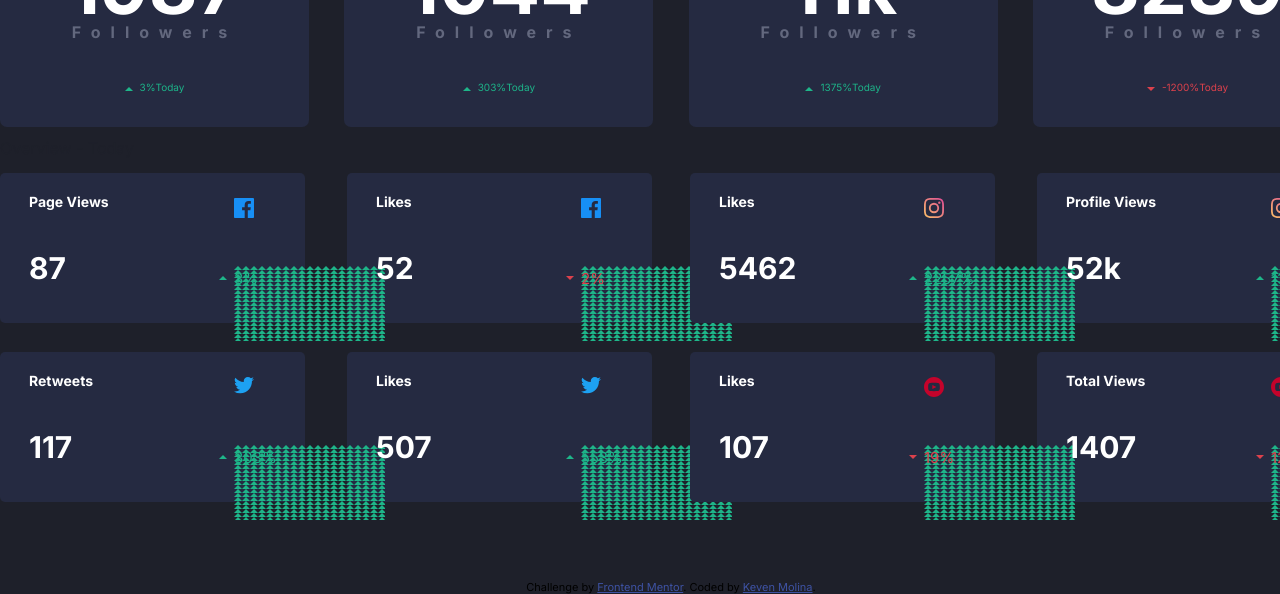
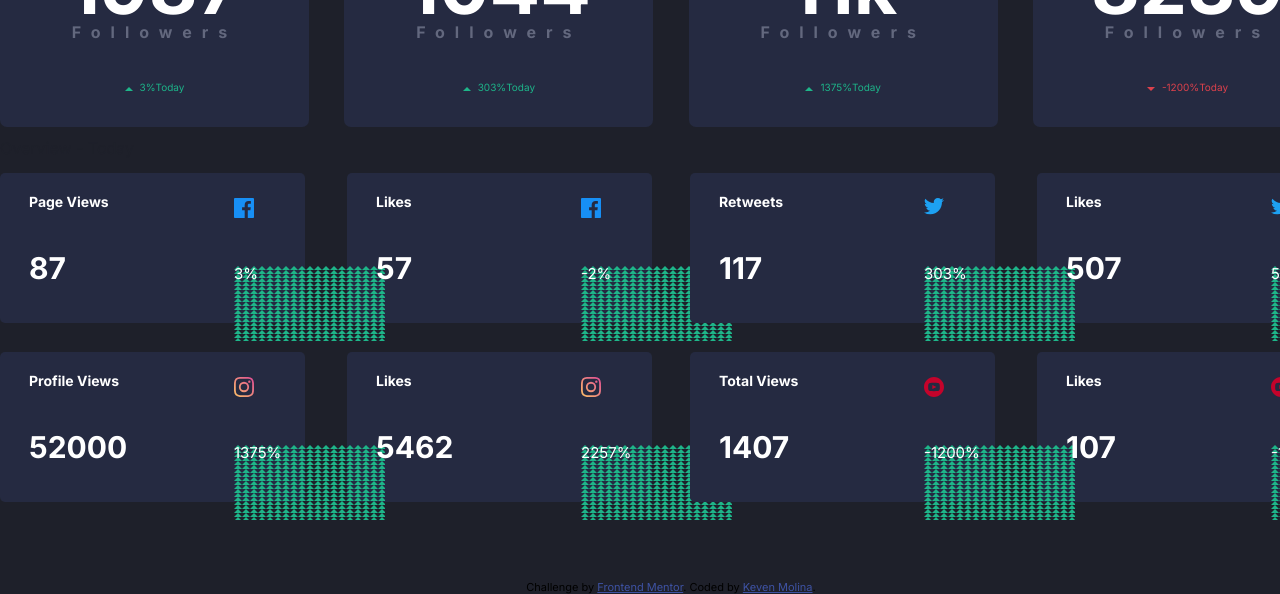
Before and after one commit to Kmolina009/Social-Media-Dashboard-Theme-Switcher, a plain HTML site: page index.html in a window 1280 px wide. Shown: the part 321-915 px from the top of the page. Drawn offline with nearby package versions, Linux system fonts and the light colour scheme; files whose address does not match are found by name.

Commit message:
feat:Like-View card component created

```diff
--- a/index.html
+++ b/index.html
@@ -38,7 +38,7 @@
           <h1>Overview - Today</h1>
           <div class="daily-like-deck">
             <!-- FB Data -->
-            <div class="daily-like-view-cards">
+            <!-- <div class="daily-like-view-cards">
               <div class="like-view dark-theme">
                 <p class="l-v">Page Views</p>
                 <figure class="s-media-icon facebook-icon"></figure>
@@ -58,10 +58,10 @@
                   <p>2%</p>
                 </div>
               </div>
-            </div>
+            </div> -->
 
             <!-- Instagram Data -->
-            <div class="daily-like-view-cards">
+            <!-- <div class="daily-like-view-cards">
               <div class="like-view dark-theme">
                 <p class="l-v">Likes</p>
                 <figure class="s-media-icon instagram-icon"></figure>
@@ -81,9 +81,9 @@
                   <p>1375%</p>
                 </div>
               </div>
-            </div>
+            </div> -->
             <!-- Twitter Data -->
-            <div class="daily-like-view-cards">
+            <!-- <div class="daily-like-view-cards">
               <div class="like-view dark-theme">
                 <p class="l-v">Retweets</p>
                 <figure class="s-media-icon twitter-icon"></figure>
@@ -103,9 +103,9 @@
                   <p>553%</p>
                 </div>
               </div>
-            </div>
+            </div> -->
             <!-- Youtube Data -->
-            <div class="daily-like-view-cards">
+            <!-- <div class="daily-like-view-cards">
               <div class="like-view dark-theme">
                 <p class="l-v">Likes</p>
                 <figure class="s-media-icon youtube-icon"></figure>
@@ -124,7 +124,7 @@
                   <figure class="negative-growth"></figure>
                   <p class="vl-qty">12%</p>
                 </div>
-              </div>
+              </div> -->
             </div>
           </div>
         </section>
--- a/script.js
+++ b/script.js
@@ -9,7 +9,7 @@ const userData ={
             views:{
                 qty:87,
                 growth:0.03,
-                viewTerm:"pageView"
+                viewTerm:"Page Views"
             },
             likes:{
                 qty:57,
@@ -24,7 +24,7 @@ const userData ={
             views:{
                 qty:117,
                 growth:3.03,
-                viewTerm:"retweets"
+                viewTerm:"Retweets"
             },
             likes:{
                 qty:507,
@@ -39,7 +39,7 @@ const userData ={
             views:{
                 qty:52000,
                 growth:13.75,
-                viewTerm:"profileViews"
+                viewTerm:"Profile Views"
             },
             likes:{
                 qty:5462,
@@ -54,7 +54,7 @@ const userData ={
             views:{
                 qty:1407,
                 growth:-12,
-                viewTerm:"totalViews"
+                viewTerm:"Total Views"
             },
             likes:{
                 qty:107,
@@ -116,35 +116,35 @@ $themeBtn=$('.theme-switch-btn');
         ].join("\n"));
     }
 //*********Currently ICE BOXED****************
+
 $buildLikeViewCard=function(user,platform){
-    //retrieve certain stats
-    // console.log(growthIndicator(user.sMediaProfiles.platform.likes.growth));
     return $likeViewCard=$([
-        "<h1>TESTING</h1>",
-"        <div class=\"daily-like-view-container\">",
-"        <div class=\"like-view\">",
-`          <p>${user.sMediaProfiles[platform].views.viewTerm}</p>`,
-`          <p>${user.sMediaProfiles[platform].views.qty}</p>`,
-`          <figure class=\"${platform}-icon\"></figure>`,
+        // "<h1>TESTING</h1>",
+"        <div class=\"daily-like-view-cards\">",
+// Views Card
+"        <div class=\"like-view dark-theme\">",
+`          <p class="l-v">${user.sMediaProfiles[platform].views.viewTerm}</p>`,
+`          <figure class=\"s-media-icon ${platform}-icon\"></figure>`,
+`          <p class="l-v-qty">${user.sMediaProfiles[platform].views.qty}</p>`,
 "          <div class=\"stat\">",
 // conditional statement
-`            <figure class=\".positive-growth\"></figure>`,
+`            <figure class=\".${user.growthIndicator(user.sMediaProfiles[platform].views.growth*100)}\"></figure>`,
 `            <p>${user.sMediaProfiles[platform].views.growth*100}%</p>`,
 "          </div>",
 "        </div>",
-"        <div class=\"like-view\">  ",
-"          <p> Likes</p>",
-`          <p>${user.sMediaProfiles[platform].likes.qty}</p>`,
-`          <figure class=\"${platform}-icon\"></figure>`,
+// Likes Card
+"        <div class=\"like-view dark-theme\">  ",
+"          <p class=\"l-v\"> Likes</p>",
+`          <figure class=\"s-media-icon ${platform}-icon\"></figure>`,
+`          <p class=\"l-v-qty\">${user.sMediaProfiles[platform].likes.qty}</p>`,
 "          <div class=\"stat\">",
-// conditional statement if
-// `            <figure class=\".negative-growth\"></figure>`,
-`            <figure class=\".negative-growth\"></figure>`,
-`            <p>${user.sMediaProfiles[platform].likes.growth*100}</p>`,
+`            <figure class=\".${user.growthIndicator(user.sMediaProfiles[platform].likes.growth*100)}\"></figure>`,
+`            <p>${user.sMediaProfiles[platform].likes.growth*100}%</p>`,
 "          </div>",
 "        </div>",
 "      </div>"
-    ].join("\n"))
+    ].join("\n")    )
+    // console.log($likeViewCard)
 }
 
 function followerStatStyling(){
@@ -177,11 +177,11 @@ function changeTheme(){
     ($themeStatus.text()!=="Light Mode")?assignLightTheme():assignDarkTheme();
 }
 
-function mobileHeaderRule(){
-    $headerElementContainer = $('.header-content')
-    //create the hr element from within this function
-   $('header').width()<=326? $themeSwitcher.before('<hr>'):$('.header-content').remove('hr')
-}
+// function mobileHeaderRule(){
+//     $headerElementContainer = $('.header-content')
+//     //create the hr element from within this function
+//    $('header').width()<=326? $themeSwitcher.before('<hr>'):$('.header-content').remove('hr')
+// }
 
 $(document).ready(function(){
     $themeStatus.text("Dark Mode");
@@ -192,6 +192,7 @@ $(document).ready(function(){
     $(".theme-switcher-container").on("click",changeTheme);
         for(let profile in userData.sMediaProfiles){
             $('.follower-stat-container').append($buildFollowerCard(userData,profile))
+            $('.daily-like-deck').append($buildLikeViewCard(userData,profile))
         }
         //follower stat styling
         followerStatStyling()
--- a/style/style.css
+++ b/style/style.css
@@ -535,7 +535,7 @@ div.platform-username > a{
     font-weight: 600;
 }
 .like-view .stat{
-    height:75px ;
+    height:75px;
     width: 151px;
     position: relative;
     top: 18px;
```
